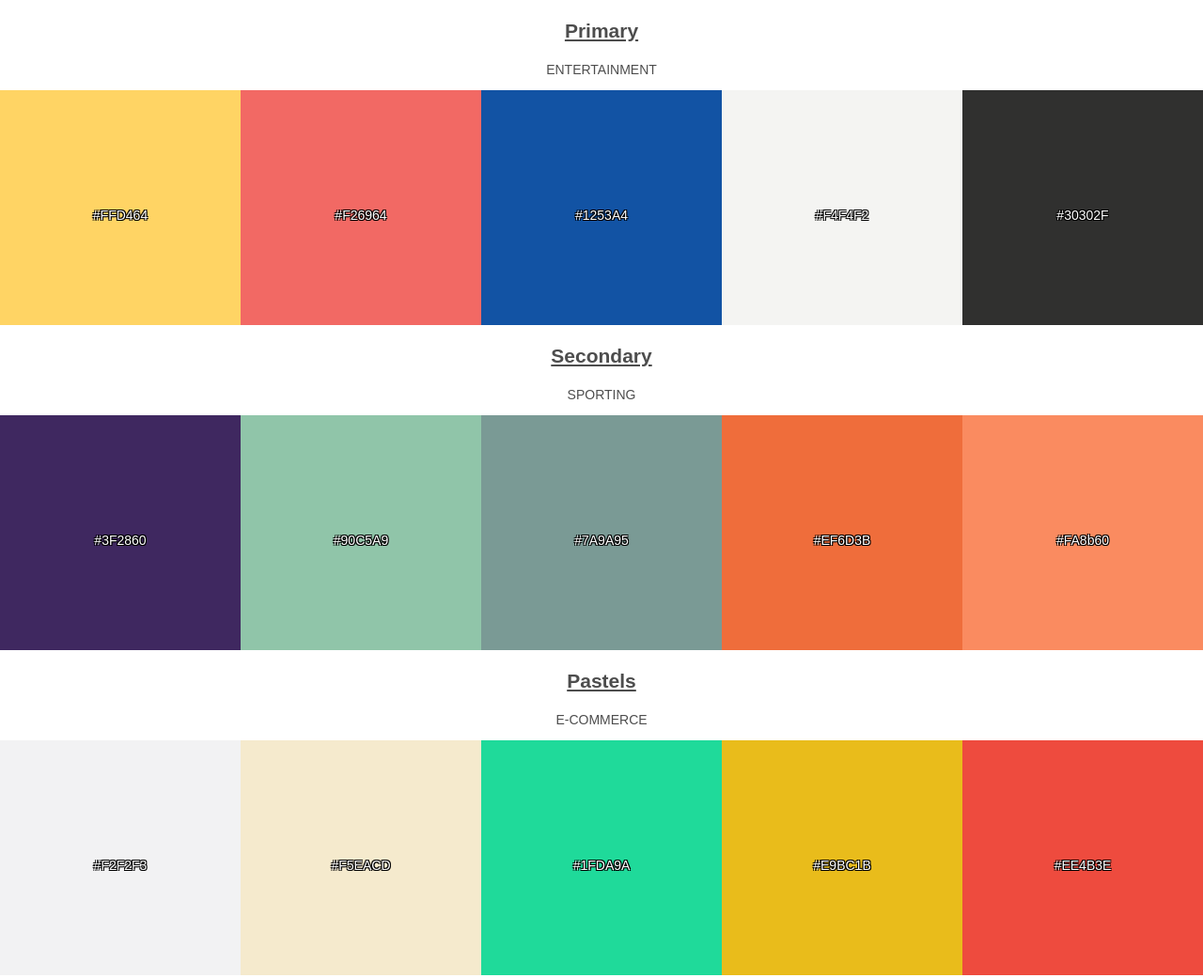
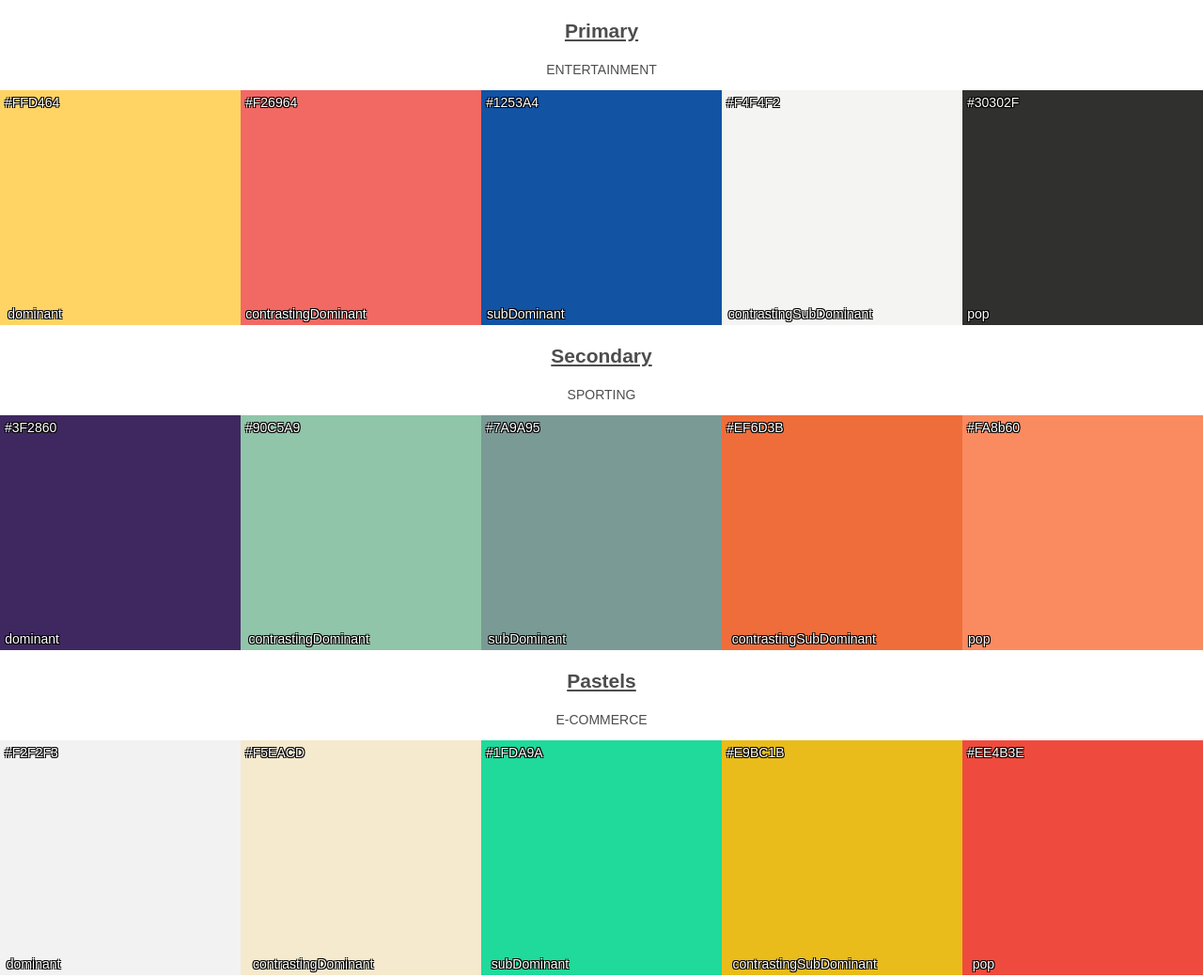
Before and after one commit to ryanmcgov/7.2-HexMex, a plain HTML site: page index.html in a window 1280 px wide. Shown: the top 1041 px of the page at 94% size. Drawn offline with Linux system fonts and the light colour scheme.

Commit message:
add color names

```diff
--- a/app.css
+++ b/app.css
@@ -16,7 +16,7 @@ body {
   margin: 0;
 }
 .palette__section {
-  text-align: center;
+
 }
 .palette__color {
   display: inline-block;
@@ -27,19 +27,30 @@ body {
 .palette__title {
   text-decoration: underline;
   font-size: 1.5em;
+  text-align: center;
 }
 .palette__keyword {
   text-transform: uppercase;
+  text-align: center;
 }
 .color__span {
   position: relative;
-  right: 0;
-  top: 50%;
+  left: 5px;
+  top: 5px;
   color: #fff;
-  -webkit-transform: translateY(-50%);
-  transform: translateY(-50%);
+  margin: 5px auto;
   text-shadow: -1px -1px 0 #000,
                 1px -1px 0 #000,
                 -1px 1px 0 #000,
                  1px 1px 0 #000;
 }
+.artsy__span {
+  position: relative;
+  top: 230px;
+  right: 50px;
+  color: #fff;
+  text-shadow: -1px -1px 0 #000,
+                1px -1px 0 #000,
+                -1px 1px 0 #000,
+                 1px 1px 0 #000;
+}
--- a/app.js
+++ b/app.js
@@ -29,7 +29,7 @@
     var allPalettes = document.createElement('div');
     allPalettes.className = "allPalettes";
 
-    palettes.forEach(function(palette){
+    palettes.forEach( function(palette){
       var paletteDiv = document.createElement('div');
       paletteDiv.className = "palette__section";
       var title = document.createElement('h3');
@@ -46,14 +46,24 @@
 
       for(i = 0; i < artsyThings.length; i++) {
         p = palette.colors[artsyThings[i]];
-         console.log(p);
+          console.log(p);
+
+        var h = artsyThings[i];
+
         var colorDiv = document.createElement('div');
         colorDiv.className = 'palette__color';
         colorDiv.style.background = p;
+
         var colorSpan = document.createElement('span');
         colorSpan.className = 'color__span';
         colorSpan.innerText = p;
+
+        var artsyThing = document.createElement('span');
+        artsyThing.className = 'artsy__span';
+        artsyThing.innerText = h;
+
         colorDiv.appendChild(colorSpan);
+        colorDiv.appendChild(artsyThing);
         paletteDiv.appendChild(colorDiv);
       };
     });
```
